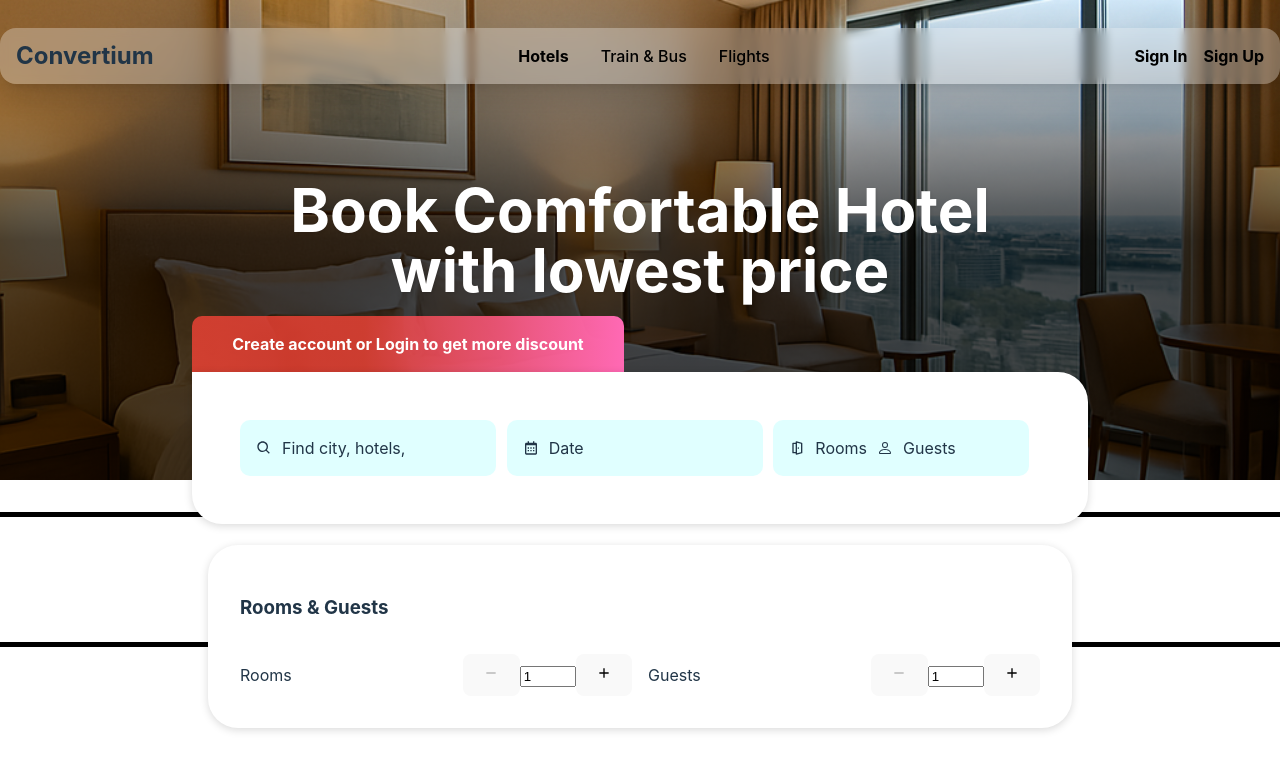
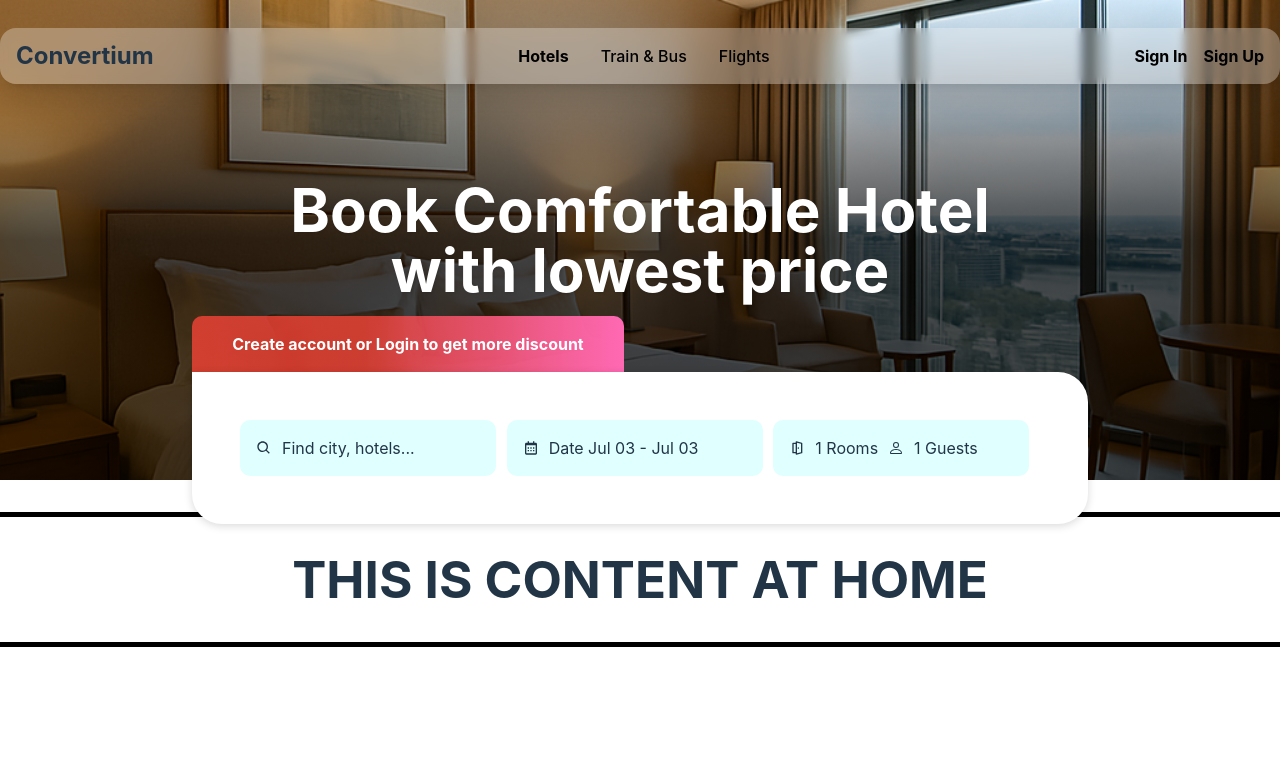
Before and after one commit to twinedo/book-hotel, a React (Vite) app in the folder apps/web/: page / in a window 1280 px wide. Shown: the top 770 px of the page. Built offline with nearby package versions, Linux system fonts and the light colour scheme.

Commit message:
add zustand, setup for state management searching

```diff
--- a/apps/web/package.json
+++ b/apps/web/package.json
@@ -11,7 +11,9 @@
   },
   "dependencies": {
     "@repo/ui": "*",
-    "react-calendar": "^6.0.0"
+    "date-fns": "^4.1.0",
+    "react-calendar": "^6.0.0",
+    "zustand": "^5.0.6"
   },
   "devDependencies": {
     "@repo/eslint-config": "*",
--- a/apps/web/src/components/counter/index.tsx
+++ b/apps/web/src/components/counter/index.tsx
@@ -10,8 +10,8 @@ type CounterProps = {
 };
 
 export function Counter({
-  initialValue = 0,
-  min = 0,
+  initialValue = 1,
+  min = 1,
   max = Infinity,
   step = 1,
   onChange,
--- a/apps/web/src/components/counter/styles.css
+++ b/apps/web/src/components/counter/styles.css
@@ -8,8 +8,9 @@
   width: 3rem;
   text-align: center;
   padding: 0.25rem;
-  border: 1px solid #ccc;
+  border: none;
   border-radius: 4px;
+
 }
 
 .counter-wrapper button {
--- a/apps/web/src/components/popup-date/index.tsx
+++ b/apps/web/src/components/popup-date/index.tsx
@@ -1,25 +1,31 @@
-import React, { useState } from "react";
-import { Popup } from "../popup";
+import React from "react";
 import { BiCalendar } from "react-icons/bi";
+import useSearchStore from "../../store/search-store";
 import "./styles.css";
+import { format } from "date-fns";
 
 export function PopupDate() {
-  const [isShowPopup, setIsShowPopup] = useState(false);
+  const { start, end } = useSearchStore((state) => state.selectedDate);
+  const setMode = useSearchStore((state) => state.setMode);
+  const mode = useSearchStore((state) => state.mode);
+
+  const onClickField = () => {
+    if (mode === "date") {
+      setMode(undefined);
+    } else {
+      setMode("date");
+    }
+  };
 
   return (
     <div style={{ flex: 1 }}>
-      <Popup
-        position="bottom"
-        isShowPopup={isShowPopup}
-        mainComponent={
-          <div className="popup-date-wrapper" onClick={() => setIsShowPopup(!isShowPopup)}>
-            <BiCalendar size={16} />
-            <div className="font-medium">Date </div>
-          </div>
-        }
-      >
-        <div>Test</div>
-      </Popup>
+      <div className="popup-date-wrapper" onClick={onClickField}>
+        <BiCalendar size={16} />
+        <div className="font-medium">
+          Date {start instanceof Date ? format(start, "MMM dd") : ""}{" "}
+          {start && end && "-"} {end instanceof Date ? format(end, "MMM dd") : ""}
+        </div>
+      </div>
     </div>
   );
 }
--- a/apps/web/src/components/popup-room-guest/index.tsx
+++ b/apps/web/src/components/popup-room-guest/index.tsx
@@ -1,28 +1,30 @@
-import React, { useState } from "react";
-import { Popup } from "../popup";
-import { BiDoorOpen, BiSearch } from "react-icons/bi";
+import React from "react";
+import { BiDoorOpen } from "react-icons/bi";
 import "./styles.css";
 import { BsPerson } from "react-icons/bs";
+import useSearchStore from "../../store/search-store";
 
 export function PopupRoomGuest() {
-  const [isShowPopup, setIsShowPopup] = useState(false);
+  const { rooms, guests } = useSearchStore((state) => state.selectedRoomGuest);
+  const setMode = useSearchStore((state) => state.setMode);
+  const mode = useSearchStore((state) => state.mode);
+
+  const onClickField = () => {
+    if (mode === "room-guest") {
+      setMode(undefined);
+    } else {
+      setMode("room-guest");
+    }
+  };
 
   return (
-    <div style={{flex: 1}}>
-      <Popup
-        position="bottom"
-        isShowPopup={isShowPopup}
-        mainComponent={
-          <div className="popup-room-guest-wrapper" onClick={() => setIsShowPopup(!isShowPopup)}>
-            <BiDoorOpen size={16} />
-            <div className="font-medium">Rooms</div>
-            <BsPerson size={16} />
-            <div className="font-medium">Guests</div>
-          </div>
-        }
-      >
-        <div>Test</div>
-      </Popup>
+    <div style={{ flex: 1 }}>
+      <div className="popup-room-guest-wrapper" onClick={onClickField}>
+        <BiDoorOpen size={16} />
+        <div className="font-medium">{rooms} Rooms</div>
+        <BsPerson size={16} />
+        <div className="font-medium">{guests} Guests</div>
+      </div>
     </div>
   );
 }
--- a/apps/web/src/components/popup-search/index.tsx
+++ b/apps/web/src/components/popup-search/index.tsx
@@ -1,28 +1,29 @@
-import React, { useState } from "react";
-import { Popup } from "../popup";
+import React from "react";
 import { BiSearch } from "react-icons/bi";
 import "./styles.css";
+import useSearchStore from "../../store/search-store";
 
 export function PopupSearch() {
-  const [isShowPopup, setIsShowPopup] = useState(false);
+  const selectedLocation = useSearchStore((state) => state.selectedLocation);
+  const setMode = useSearchStore((state) => state.setMode);
+  const mode = useSearchStore((state) => state.mode);
+
+  const onClickField = () => {
+    if (mode === "location") {
+      setMode(undefined);
+    } else {
+      setMode("location");
+    }
+  };
 
   return (
     <div style={{ flex: 1 }}>
-      <Popup
-        position="bottom"
-        isShowPopup={isShowPopup}
-        mainComponent={
-          <div
-            className="popup-search-wrapper"
-            onClick={() => setIsShowPopup(!isShowPopup)}
-          >
-            <BiSearch size={16} />
-            <div className="font-medium">Find city, hotels, </div>
-          </div>
-        }
-      >
-        <div>Test</div>
-      </Popup>
+      <div className="popup-search-wrapper" onClick={onClickField}>
+        <BiSearch size={16} />
+        <div className="font-medium">
+          {selectedLocation === '' ? "Find city, hotels..." : selectedLocation}
+        </div>
+      </div>
     </div>
   );
 }
--- a/apps/web/src/components/room-guest-count/index.tsx
+++ b/apps/web/src/components/room-guest-count/index.tsx
@@ -1,8 +1,23 @@
-import React from "react";
+import React, { useCallback } from "react";
 import { Counter } from "../counter";
-import './styles.css'
+import "./styles.css";
+import useSearchStore from "../../store/search-store";
 
 export function RoomGuestCount() {
+  const setSelectedRoomGuest = useSearchStore(
+    (state) => state.setSelectedRoomGuest
+  );
+
+  const { rooms, guests } = useSearchStore((state) => state.selectedRoomGuest);
+
+  const handleRoomChange = useCallback((value: number) => {
+    setSelectedRoomGuest({ rooms: value, guests });
+  }, [guests, setSelectedRoomGuest]);
+
+  const handleGuestChange = useCallback((value: number) => {
+    setSelectedRoomGuest({ guests: value, rooms });
+  }, [rooms, setSelectedRoomGuest]);
+
   return (
     <div className="room-guest-wrapper">
       <h3>Rooms & Guests</h3>
@@ -10,21 +25,21 @@ export function RoomGuestCount() {
         <div className="room-guest-item">
           <div>Rooms</div>
           <Counter
-            initialValue={1}
+            initialValue={rooms}
             min={1}
             max={10}
             step={1}
-            onChange={(value) => {}}
+            onChange={handleRoomChange}
           />
         </div>
         <div className="room-guest-item">
           <div>Guests</div>
           <Counter
-            initialValue={1}
+            initialValue={guests}
             min={1}
             max={10}
             step={1}
-            onChange={(value) => {}}
+            onChange={handleGuestChange}
           />
         </div>
       </div>
--- a/apps/web/src/components/search-box/index.tsx
+++ b/apps/web/src/components/search-box/index.tsx
@@ -15,7 +15,6 @@ export function SearchBox() {
         <PopupDate />
         <PopupRoomGuest />
       </div>
-
     </div>
   );
 }
--- /dev/null
+++ b/apps/web/src/components/search-location/index.tsx
@@ -0,0 +1,77 @@
+import React, { useState } from "react";
+import { BiSearch } from "react-icons/bi";
+import { citySuggestions } from "../../utils/const";
+import useSearchStore from "../../store/search-store";
+import "./styles.css";
+import { MdPinDrop } from "react-icons/md";
+
+export function SearchLocation() {
+  const [locationList, setLocationList] = useState<string[]>([]);
+  const [location, setLocation] = useState("");
+
+  const setSelectedLocation = useSearchStore(
+    (state) => state.setSelectedLocation
+  );
+
+  const onSearchLocation = () => {
+    const prevLoc = [...locationList];
+    if (location.length > 0) {
+      prevLoc.push(location);
+      setLocationList(prevLoc);
+    }
+    setLocationList([])
+  };
+
+  const onSelectLocation = (loc: string) => {
+    setSelectedLocation(loc);
+  };
+
+  return (
+    <div>
+      <h2>Where to go?</h2>
+      <div className="row search-popup-location-wrapper">
+        <div className="search-popup-location">
+          <BiSearch size={16} />
+          <input
+            className="search-popup-location-input"
+            placeholder="Find city, hotels"
+            value={location}
+            onChange={(e) => setLocation(e.target.value)}
+          />
+        </div>
+        <button
+          className="search-popup-location-submit"
+          onClick={onSearchLocation}
+        >
+          Search
+        </button>
+      </div>
+      <div className="search-location-list">
+        {locationList.length > 0 &&
+          locationList.map((item) => (
+            <div
+              className="search-location-list-item"
+              onClick={() => onSelectLocation(item)}
+            >
+              <MdPinDrop />
+              {item}
+            </div>
+          ))}
+      </div>
+      <div>
+        <h3>Recommendations</h3>
+        <div className="city-suggestions-wrapper">
+          {citySuggestions.map((item) => (
+            <div
+              key={item.id}
+              className="city-suggestions"
+              onClick={() => onSelectLocation(item.city)}
+            >
+              {item.city}
+            </div>
+          ))}
+        </div>
+      </div>
+    </div>
+  );
+}
--- /dev/null
+++ b/apps/web/src/components/search-location/styles.css
@@ -0,0 +1,15 @@
+.search-location-list {
+    display: flex;
+    flex-direction: column;
+    gap: 1rem;
+    padding: 1rem;
+}
+
+.search-location-list-item {
+    display: flex;
+    flex: 1;
+    cursor: pointer;
+    gap: 1rem;
+    flex-direction: row;
+    align-items: center;
+}
--- a/apps/web/src/pages/home/index.tsx
+++ b/apps/web/src/pages/home/index.tsx
@@ -1,18 +1,20 @@
-import { BiSearch } from "react-icons/bi";
 import { Header } from "../../components/header";
 import { Hero } from "../../components/hero";
 import { SearchBox } from "../../components/search-box";
 import "./styles.css";
-import React, { useState } from "react";
-import { citySuggestions } from "../../utils/const";
-import { DateRange, DateRangePicker } from "../../components/date-range-picker";
+import React from "react";
+import { DateRangePicker } from "../../components/date-range-picker";
 import { RoomGuestCount } from "../../components/room-guest-count";
+import useSearchStore from "../../store/search-store";
+import { SearchLocation } from "../../components/search-location";
 
 export function RenderHome() {
-  const [dateRange, setDateRange] = useState<DateRange>({
-    start: new Date(),
-    end: new Date(),
-  });
+
+  const {
+    mode,
+    setSelectedDate
+  } = useSearchStore();
+
   return (
     <div className="home-page">
       <div className="hero-background-wrapper">
@@ -22,45 +24,17 @@ export function RenderHome() {
         <SearchBox />
       </div>
       <div className="home-page-content-wrapper">
-        <div className="search-popup-wrapper">
-          <div className="search-popup-container">
-            <div>
-              {/* <h2>Where to go?</h2>
-            <div className="row search-popup-location-wrapper">
-              <div className="search-popup-location">
-                <BiSearch size={16} />
-                <input
-                  className="search-popup-location-input"
-                  placeholder="Find city, hotels"
-                />
-              </div>
-              <button className="search-popup-location-submit">Search</button>
+        {mode !== undefined && (
+          <div className="search-popup-wrapper">
+            <div className="search-popup-container">
+              {mode === "location" && <SearchLocation />}
+              {mode === "date" && (
+                <DateRangePicker onChange={(range) => setSelectedDate(range)} />
+              )}
+              {mode === "room-guest" && <RoomGuestCount />}
             </div>
-            <div>
-              <h3>Recommendations</h3>
-              <div className="city-suggestions-wrapper">
-                {citySuggestions.map((item) => (
-                  <div key={item.id} className="city-suggestions">
-                    {item.city}
-                  </div>
-                ))}
-              </div>
-            </div> */}
-            </div>
-
-            {/* <div>
-              <DateRangePicker onChange={(range) => setDateRange(range)} />
-
-              {dateRange.start && dateRange.end && (
-                <p>
-                  Selected range: {dateRange.start?.toLocaleString()} to{" "}
-                  {dateRange.end.toLocaleString()}
-                </p>
-              )}
-            </div> */}
-            <RoomGuestCount />
           </div>
-        </div>
+        )}
 
         <h1>THIS IS CONTENT AT HOME</h1>
       </div>
--- /dev/null
+++ b/apps/web/src/store/search-store.ts
@@ -0,0 +1,55 @@
+import { create } from "zustand";
+import { DateRange } from "../components/date-range-picker";
+import { persist } from "zustand/middleware";
+
+interface RoomGuest {
+  rooms: number;
+  guests: number;
+}
+
+interface SearchState {
+  mode: "location" | "date" | "room-guest" | undefined;
+  selectedLocation: string;
+  selectedDate: DateRange;
+  selectedRoomGuest: RoomGuest;
+}
+
+interface SearchAction {
+  setMode: (value: SearchState["mode"]) => void;
+  setSelectedLocation: (value: string) => void;
+  setSelectedDate: (value: DateRange) => void;
+  setSelectedRoomGuest: (value: RoomGuest) => void;
+  resetSearch: () => void;
+}
+
+const initSearchState: SearchState = {
+  mode: undefined,
+  selectedLocation: "",
+  selectedDate: {
+    start: new Date(),
+    end: new Date(),
+  },
+  selectedRoomGuest: {
+    rooms: 1,
+    guests: 1,
+  },
+};
+
+const useSearchStore = create<SearchState & SearchAction>()(
+  persist(
+    (set) => ({
+      ...initSearchState,
+      setMode: (value: SearchState["mode"]) => set({ mode: value }),
+      setSelectedLocation: (value: string) => set({ selectedLocation: value }),
+      setSelectedDate: (value: DateRange) => set({ selectedDate: value }),
+      setSelectedRoomGuest: (value: RoomGuest) =>
+        set({ selectedRoomGuest: {guests: value.guests, rooms: value.rooms} }),
+      resetSearch: () => set(initSearchState),
+    }),
+    {
+      name: "search-bookhotel-storage",
+    }
+  )
+);
+
+export default useSearchStore;
```
Also changed, not shown: 1 other file (tests, documents, lock files or other folders).
